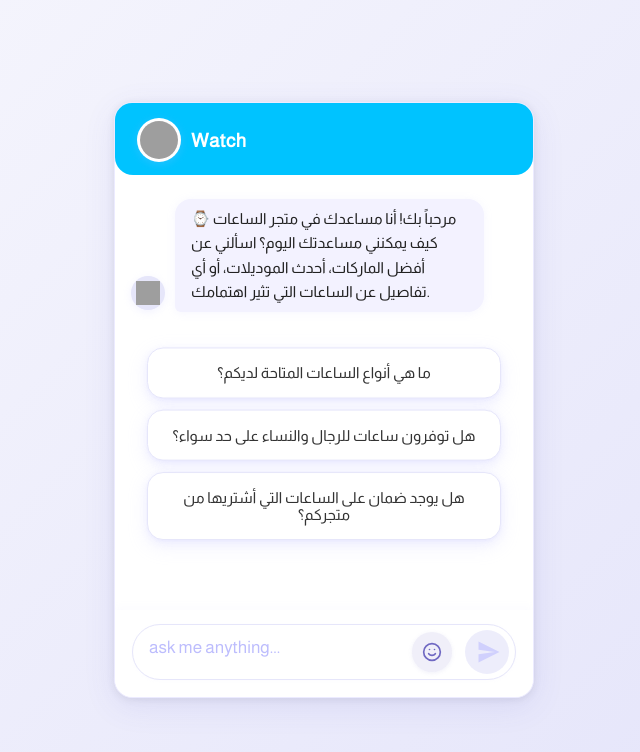
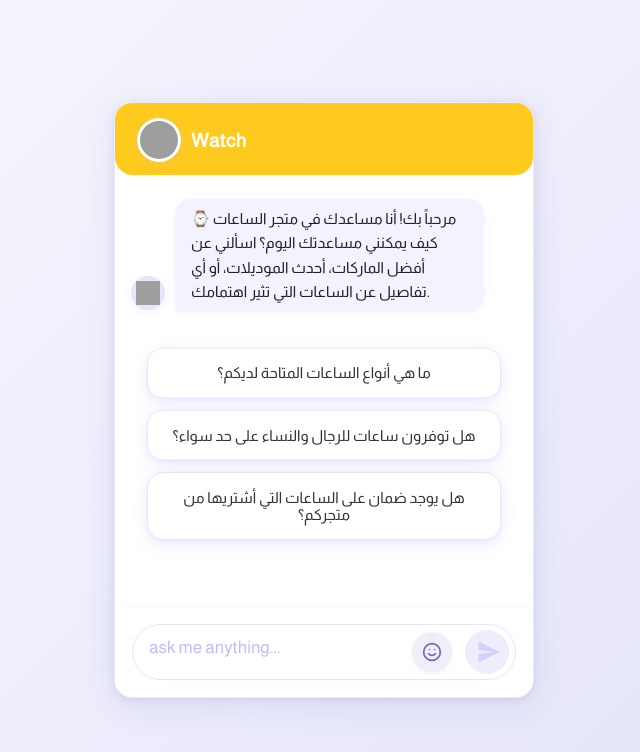
Before and after one commit to ahmedddd1111/my-repository5, a Next.js app: page / in a window 1280 px wide. Shown: the top 752 px of the page, without its empty margins (316-956 px from the left). Built offline with nearby package versions, Linux system fonts and the light colour scheme; grey boxes are pictures that could not be loaded.

Commit message:
Update global.css

```diff
--- a/app/global.css
+++ b/app/global.css
@@ -29,7 +29,7 @@ body {
     display: flex;
     align-items: center;
     justify-content: space-between;
-    background: #00c3ff;
+    background: #ffca1e;
     padding: 15px 22px 13px 22px;
     border-radius: 0 0 18px 18px;
 }
@@ -165,7 +165,7 @@ body {
 
 .user-message .message-text {
     color: #fff;
-    background: #0059ff;
+    background: #00a2ff;
     border-radius: 16px 16px 6px 16px;
     box-shadow: 0 1px 8px #bdbdfd22;
 }
```
